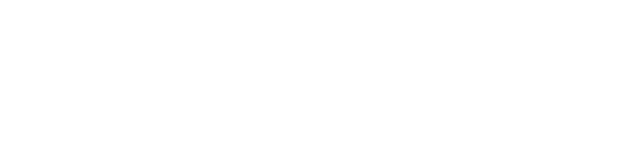
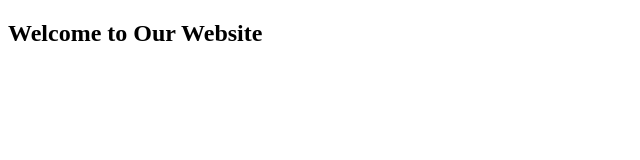
Before and after one commit to tsotne01/collaboration-with-showik, a plain HTML site: page index.html in a window 1280 px wide. Shown: the whole page, without its empty margins (0-640 px from the left). Drawn offline with Linux system fonts and the light colour scheme.

Commit message:
feat: add hero section

```diff
--- a/index.html
+++ b/index.html
@@ -8,7 +8,9 @@
 <body>
     <header></header>
     <main>
-        <section></section>
+        <section class="hero">
+            <h1>Welcome to Our Website</h1>
+        </section>
         <section></section>
         <section></section>
         <section></section>
```
